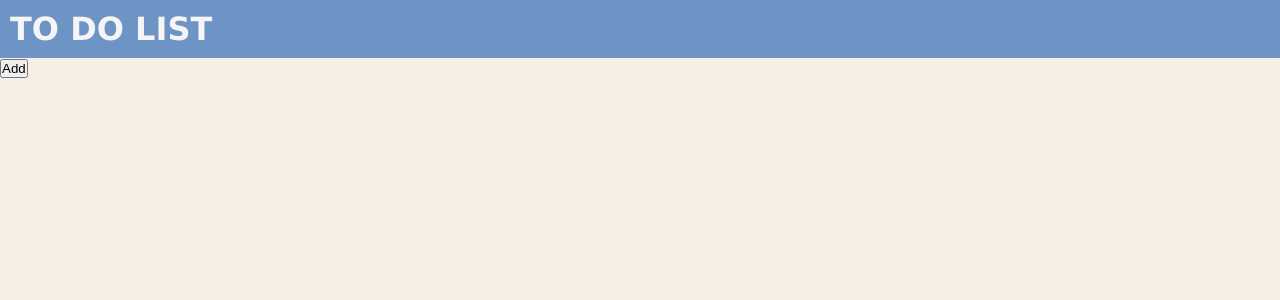
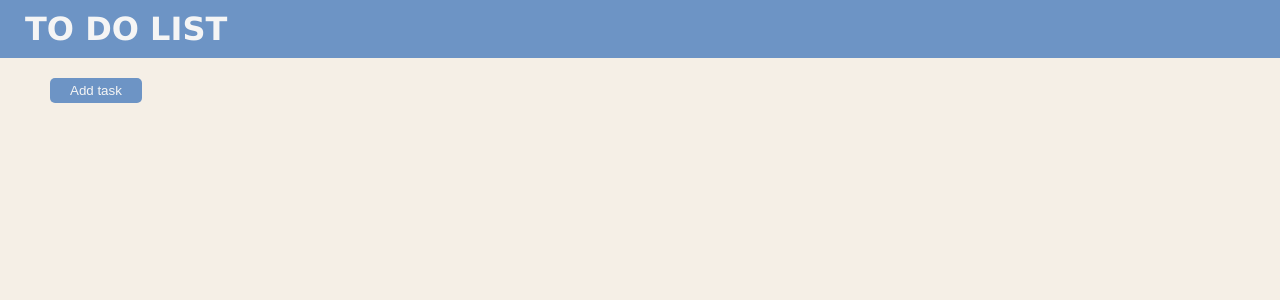
Before and after one commit to emapepic/to-do-list, a React app: page / in a window 1280 px wide. Shown: the top 300 px of the page. Built offline with nearby package versions, Linux system fonts and the light colour scheme; the HTML template or start-up script is replaced by a standard one.

Commit message:
added style to the components

```diff
--- a/src/App.jsx
+++ b/src/App.jsx
@@ -21,11 +21,13 @@ function App() {
   return (
     <>
       <Header/>
-      <TasksContainer tasks={tasks}/>
-      {/*da bi uzeli sta je uneseno u input polje koristimo setInput da vrijednost stavimo u value
-        tu vrijednost u funkciji showTask stavljamo u niz postojecih taskova*/}
-      {showInputFields && <InputFields inputValue={inputValue} setInput={(e) => setInputValue(e.target.value)} showTask={showTask}/>}
-      <button onClick={addTask}>Add</button>
+      <div className='main-container'>
+        {tasks.length > 0 && <TasksContainer tasks={tasks}/>}
+        {/*da bi uzeli sta je uneseno u input polje koristimo setInput da vrijednost stavimo u value
+          tu vrijednost u funkciji showTask stavljamo u niz postojecih taskova*/}
+        {showInputFields && <InputFields inputValue={inputValue} setInput={(e) => setInputValue(e.target.value)} showTask={showTask}/>}
+        <button className='add-btn' onClick={addTask}>Add task</button>
+      </div>
     </>
   )
 }
--- a/src/components/InputFields.jsx
+++ b/src/components/InputFields.jsx
@@ -1,6 +1,6 @@
 export default function InputFields({showTask, inputValue, setInput}) {
     return (
-      <div>
+      <div className='input-container'>
         {/* da bi uzeli vrijednost iz polja moramo je staviti u value pomocu funkcije koju stavljamo u onChange */}
         <input type="text" value={inputValue} onChange={setInput} />
         <button onClick={showTask}>Save</button>
--- a/src/components/TasksContainer.jsx
+++ b/src/components/TasksContainer.jsx
@@ -2,7 +2,7 @@ import Task from './Task.jsx';
 
 export default function TasksContainer({tasks}) {
     return (
-        <div>
+        <div className='task-container'>
             <ul>
                 {/* komponenti se prosledjuje niz taskova pa koristimo map da svaki task unesemo kao element liste */}
                 {tasks.map((task, index) => (
--- a/src/style.css
+++ b/src/style.css
@@ -1,5 +1,6 @@
 :root {
   font-family: Verdana, Geneva, Tahoma, sans-serif;
+  --primary-color: #6D94C5;
 }
 
 * {
@@ -13,11 +14,59 @@ body {
 }
 
 header {
-  background-color: #6D94C5;
+  background-color: var(--primary-color);
   padding: 10px;
+  padding-left: 25px;
 }
 
 h1 {
   font-size: 2em;
   color: whitesmoke;
 }
+
+button {
+  color: whitesmoke;
+  padding: 5px 20px;
+  border-radius: 5px;
+  border-style: none;
+  cursor: pointer;
+}
+
+.main-container {
+  margin: 20px 50px;
+}
+
+.add-btn {
+  background-color: var(--primary-color);
+}
+
+.input-container {
+  display: flex;
+  margin: 10px 0;
+  gap: 10px;
+}
+
+.input-container button {
+  background-color: #3e8173;
+  padding: 5px 15px;
+}
+
+.input-container input {
+  outline: none;
+}
+
+.task-container {
+  background-color: whitesmoke;
+  padding: 10px;
+  width: 50vw;
+}
+
+.task-container ul {
+  list-style-type: circle;
+  list-style-position: inside;
+}
+
+.task-container li {
+  padding: 5px;
+  border-bottom: 1px solid black;
+}
```
